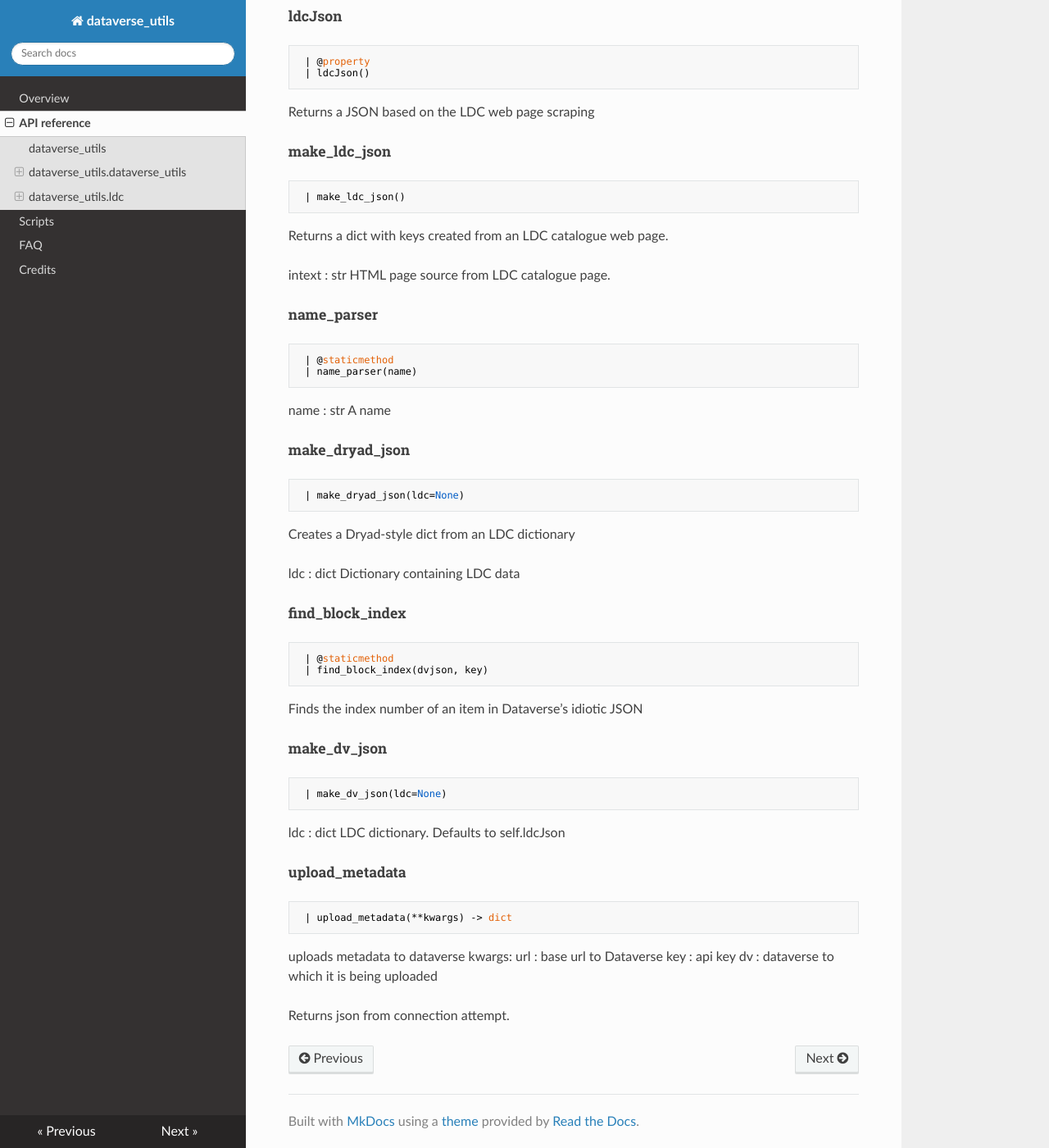
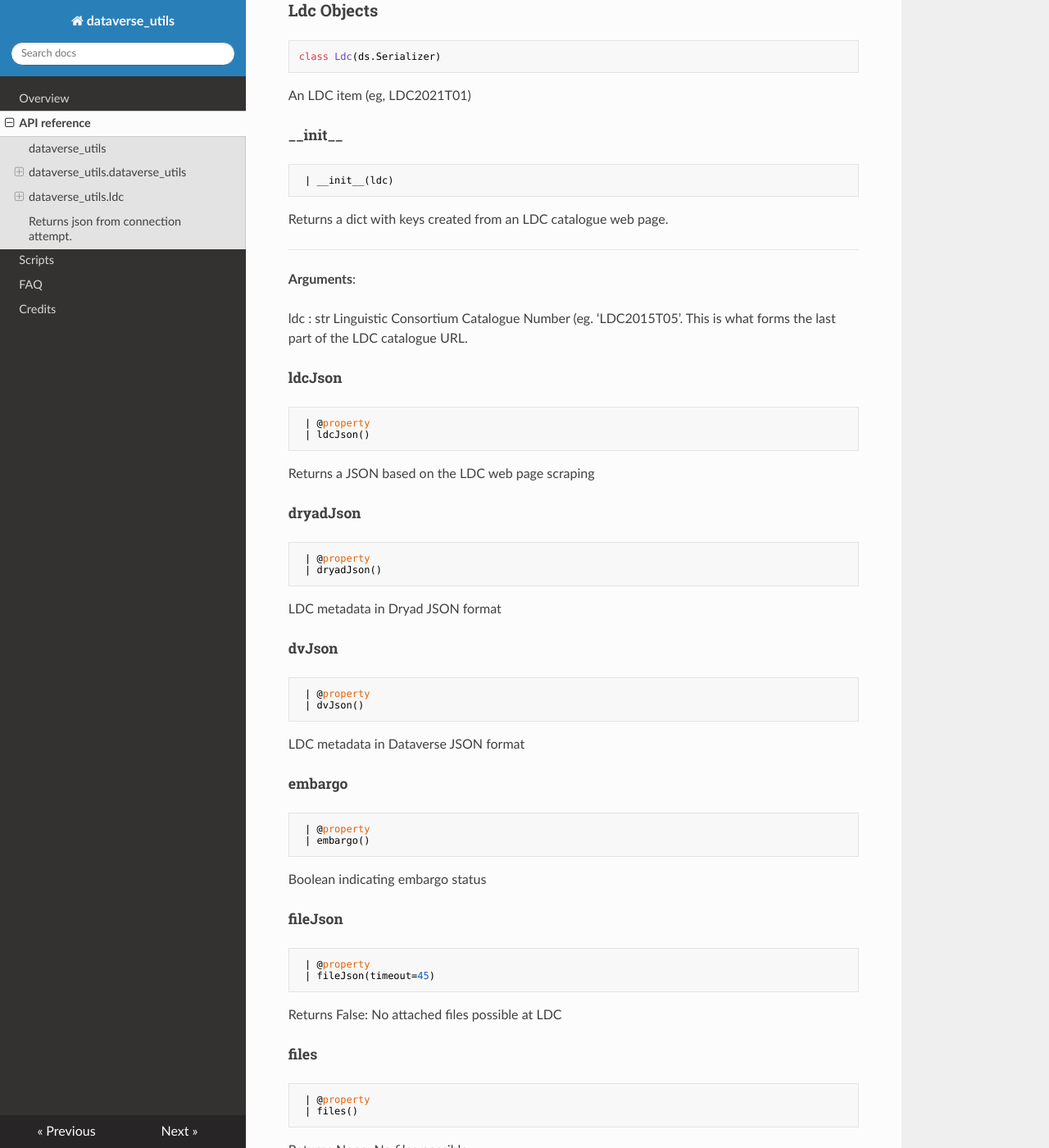
Before and after one commit to ubc-library-rc/dataverse_utils, an MkDocs documentation site: the page built from docs/api_ref.md, in a window 1280 px wide and 1400 px high, scrolled down 4930 px. Shown: the whole window at 82% size. Built offline with MkDocs 1.6.1, drawn with Linux system fonts in a browser that asks for light colours; nearby versions of some CDN libraries; some of the changed text lies outside the part shown.

````diff
--- a/docs/api_ref.md
+++ b/docs/api_ref.md
@@ -1,17 +1,20 @@
 # API Reference
 
 <a name="dataverse_utils"></a>
+
 ## dataverse\_utils
 
 Generalized dataverse utilities
 
 <a name="dataverse_utils.dataverse_utils"></a>
+
 ## dataverse\_utils.dataverse\_utils
 
 A collection of Dataverse utilities for file and metadata
 manipulation
 
 <a name="dataverse_utils.dataverse_utils.DvGeneralUploadError"></a>
+
 ### DvGeneralUploadError Objects
 
 ```python
@@ -21,6 +24,7 @@ class DvGeneralUploadError(Exception)
 Raised on non-200 URL response
 
 <a name="dataverse_utils.dataverse_utils.Md5Error"></a>
+
 ### Md5Error Objects
 
 ```python
@@ -41,7 +46,7 @@ with headers 'file', 'description', 'tags'.
 
 The 'description' is the filename without an extension.
 
-Returns tsv as string
+Returns tsv as string.
 
 ------------------------------------------
 
@@ -63,6 +68,7 @@ Returns tsv as string
   Include header row
 
 <a name="dataverse_utils.dataverse_utils.dump_tsv"></a>
+
 ##### dump\_tsv
 
 ```python
@@ -140,6 +148,7 @@ Checks study lock status; returns True if locked.
   API key for user
 
 <a name="dataverse_utils.dataverse_utils.force_notab_unlock"></a>
+
 ##### force\_notab\_unlock
 
 ```python
@@ -174,6 +183,7 @@ Returns 0 if unlocked, file id if locked (and then unlocked).
 - `Default` - True
 
 <a name="dataverse_utils.dataverse_utils.uningest_file"></a>
+
 ##### uningest\_file
 
 ```python
@@ -201,13 +211,14 @@ Requires superuser API key.
   Optional handle parameter for log messages
 
 <a name="dataverse_utils.dataverse_utils.upload_file"></a>
+
 ##### upload\_file
 
 ```python
 upload_file(fpath, hdl, **kwargs)
 ```
 
-Uploads file to Dataverse study and sets file metdata and tags.
+Uploads file to Dataverse study and sets file metadata and tags.
 
 ----------------------------------------
 
@@ -278,6 +294,13 @@ as tsv with headers 'file', 'description', 'tags'.
   hdl : str
   Dataverse persistent ID for study (handle or DOI)
 
+  trunc : str
+  Leftmost portion of Dataverse study file path to remove.
+- `eg` - trunc ='/home/user/' if the tsv field is
+  '/home/user/Data/ASCII'
+  would set the path for that line of the tsv to 'Data/ASCII'.
+  Defaults to None.
+
   kwargs : dict
 
   other parameters. Acceptable keywords and contents are:
@@ -292,12 +315,14 @@ as tsv with headers 'file', 'description', 'tags'.
   API key for user
 
 <a name="dataverse_utils.ldc"></a>
+
 ## dataverse\_utils.ldc
 
 Creates dataverse JSON from Linguistic Data Consortium
 website page.
 
 <a name="dataverse_utils.ldc.Ldc"></a>
+
 ### Ldc Objects
 
 ```python
@@ -306,7 +331,28 @@ class Ldc(ds.Serializer)
 
 An LDC item (eg, LDC2021T01)
 
+<a name="dataverse_utils.ldc.Ldc.__init__"></a>
+
+##### \_\_init\_\_
+
+```python
+ | __init__(ldc)
+```
+
+Returns a dict with keys created from an LDC catalogue web
+page.
+
+----------------------------------------
+
+**Arguments**:
+
+
+  ldc : str
+  Linguistic Consortium Catalogue Number (eg. 'LDC2015T05'.
+  This is what forms the last part of the LDC catalogue URL.
+
 <a name="dataverse_utils.ldc.Ldc.ldcJson"></a>
+
 ##### ldcJson
 
 ```python
@@ -316,7 +362,73 @@ An LDC item (eg, LDC2021T01)
 
 Returns a JSON based on the LDC web page scraping
 
+<a name="dataverse_utils.ldc.Ldc.dryadJson"></a>
+
+##### dryadJson
+
+```python
+ | @property
+ | dryadJson()
+```
+
+LDC metadata in Dryad JSON format
+
+<a name="dataverse_utils.ldc.Ldc.dvJson"></a>
+
+##### dvJson
+
+```python
+ | @property
+ | dvJson()
+```
+
+LDC metadata in Dataverse JSON format
+
+<a name="dataverse_utils.ldc.Ldc.embargo"></a>
+
+##### embargo
+
+```python
+ | @property
+ | embargo()
+```
+
+Boolean indicating embargo status
+
+<a name="dataverse_utils.ldc.Ldc.fileJson"></a>
+
+##### fileJson
+
+```python
+ | @property
+ | fileJson(timeout=45)
+```
+
+Returns False: No attached files possible at LDC
+
+<a name="dataverse_utils.ldc.Ldc.files"></a>
+
+##### files
+
+```python
+ | @property
+ | files()
+```
+
+Returns None. No files possible
+
+<a name="dataverse_utils.ldc.Ldc.fetch_record"></a>
+
+##### fetch\_record
+
+```python
+ | fetch_record(url=None, timeout=45)
+```
+
+Downloads record from LDC website
+
 <a name="dataverse_utils.ldc.Ldc.make_ldc_json"></a>
+
 ##### make\_ldc\_json
 
 ```python
@@ -326,10 +438,8 @@ Returns a JSON based on the LDC web page scraping
 Returns a dict with keys created from an LDC catalogue web
 page.
 
-intext : str
-    HTML page source from LDC catalogue page.
+<a name="dataverse_utils.ldc.Ldc.name_parser"></a>
 
-<a name="dataverse_utils.ldc.Ldc.name_parser"></a>
 ##### name\_parser
 
 ```python
@@ -337,10 +447,18 @@ intext : str
  | name_parser(name)
 ```
 
-name : str
-    A name
+Returns lastName/firstName JSON snippet from name
+
+----------------------------------------
+
+**Arguments**:
+
+
+  name : str
+  A name
 
 <a name="dataverse_utils.ldc.Ldc.make_dryad_json"></a>
+
 ##### make\_dryad\_json
 
 ```python
@@ -349,10 +467,16 @@ name : str
 
 Creates a Dryad-style dict from an LDC dictionary
 
-ldc : dict
-    Dictionary containing LDC data
+----------------------------------------
+
+**Arguments**:
+
+
+  ldc : dict
+  Dictionary containing LDC data. Defaults to self.ldcJson
 
 <a name="dataverse_utils.ldc.Ldc.find_block_index"></a>
+
 ##### find\_block\_index
 
 ```python
@@ -360,29 +484,60 @@ ldc : dict
  | find_block_index(dvjson, key)
 ```
 
-Finds the index number of an item in Dataverse's idiotic JSON
+Finds the index number of an item in Dataverse's idiotic JSON list
+
+----------------------------------------
+
+**Arguments**:
+
+
+  dvjson : dict
+  Dataverse JSON
+
+  key : str
+  key for which to find list index
 
 <a name="dataverse_utils.ldc.Ldc.make_dv_json"></a>
+
 ##### make\_dv\_json
 
 ```python
  | make_dv_json(ldc=None)
 ```
 
-ldc : dict
-    LDC dictionary. Defaults to self.ldcJson
+Returns complete Dataverse JSON
+
+----------------------------------------
+
+**Arguments**:
+
+
+  ldc : dict
+  LDC dictionary. Defaults to self.ldcJson
 
 <a name="dataverse_utils.ldc.Ldc.upload_metadata"></a>
+
 ##### upload\_metadata
 
 ```python
  | upload_metadata(**kwargs) -> dict
 ```
 
-uploads metadata to dataverse
-kwargs:
-url : base url to Dataverse
-key : api key
-dv : dataverse to which it is being uploaded
+Uploads metadata to dataverse
 
 Returns json from connection attempt.
+----------------------------------------
+
+**Arguments**:
+
+
+  kwargs:
+
+  url : str
+  base url to Dataverse
+
+  key : str
+  api key
+
+  dv : str
+  Dataverse to which it is being uploaded
````
Also changed, not shown: other parts of docs/api_ref.md (+12 -4 lines), docs/faq.md (+7 -1 lines), docs/scripts.md (+16 -10 lines), 2 other files.
